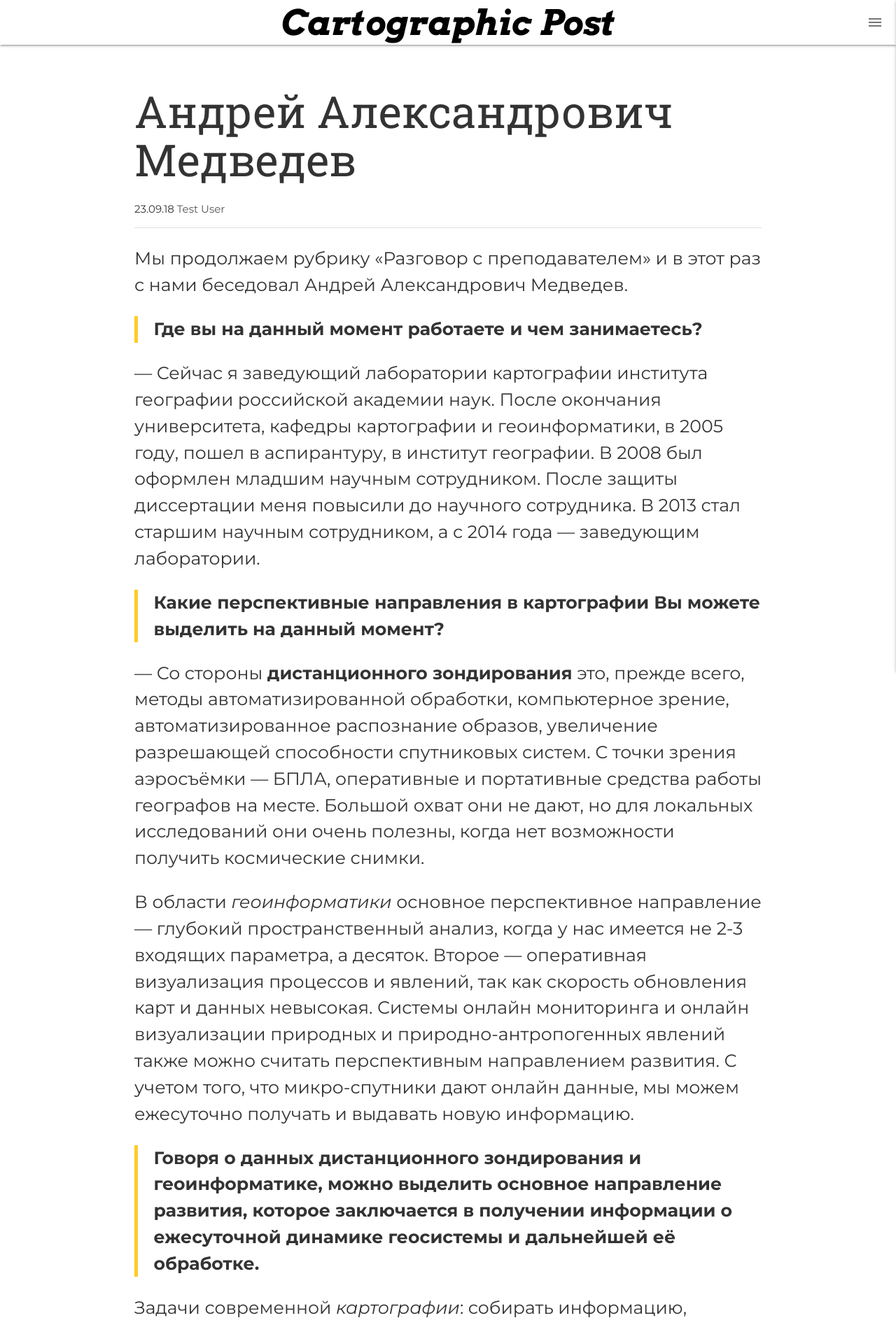
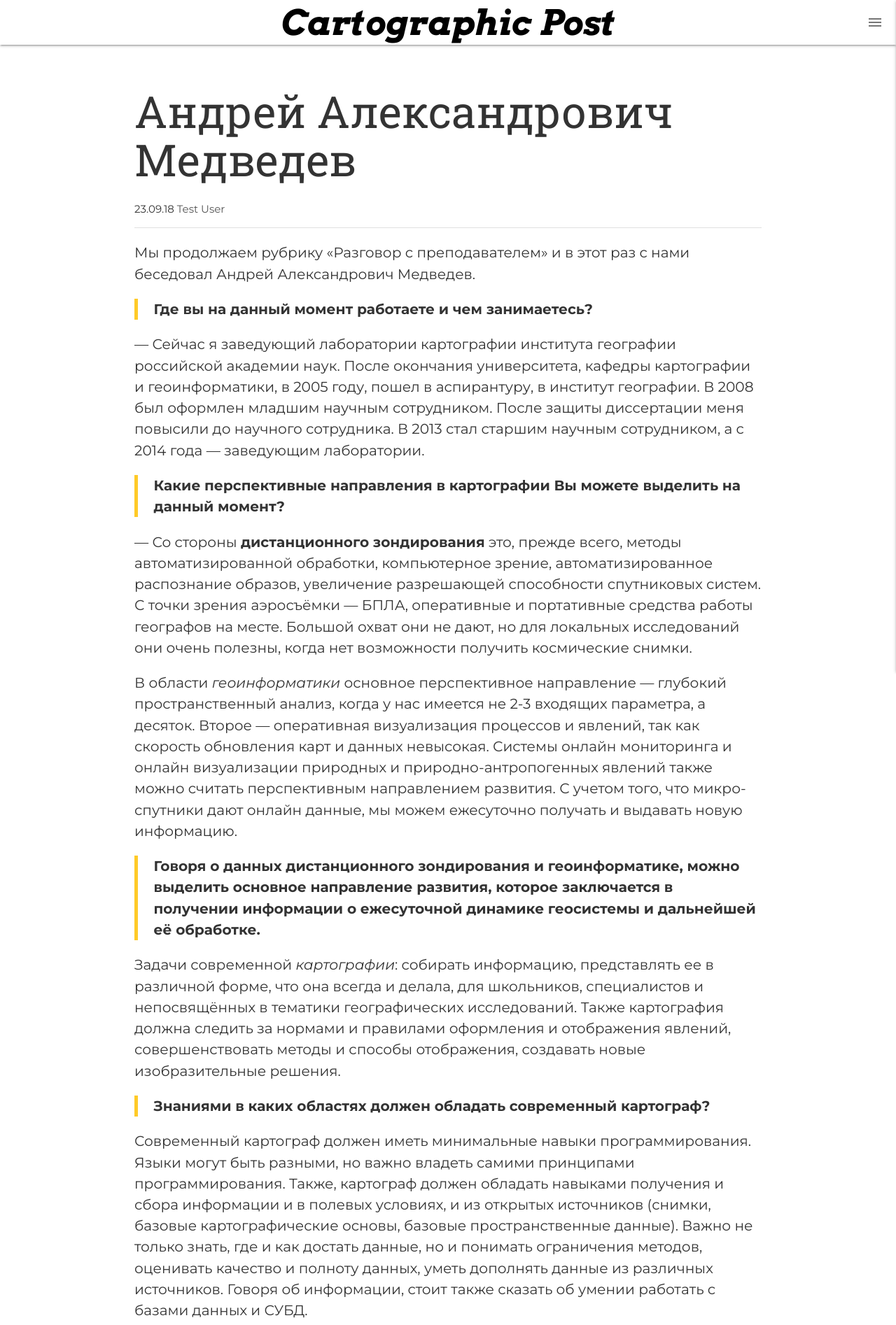
Before and after one commit to gtitov/cartpost, a Jekyll site: the page built from _posts/2018-09-23-medvedev.md, in a window 1280 px wide. Shown: the top 1894 px of the page at 70% size. Built offline with Jekyll 4.4.1, drawn with Linux system fonts in a browser that asks for light colours; nearby versions of some CDN libraries.

Commit message:
font-size

```diff
--- a/_layouts/post.html
+++ b/_layouts/post.html
@@ -11,7 +11,9 @@ layout: default
     </p>
     <div class="divider"></div>
     <div class="flow-text">
-        {{ content }}
+        <div class="post-text">
+            {{ content }}
+        </div>
     </div>
 </div>
 
--- a/_sass/main.scss
+++ b/_sass/main.scss
@@ -36,7 +36,8 @@ strong{
     font-weight: 700;
 }
 
-.flow-text {
+.post-text {
+    font-size: 80%;
 }
 
 blockquote {
@@ -44,7 +45,7 @@ blockquote {
 }
 
 code {
-    font-size: 30%;
+    font-size: 60%;
 }
 
 #author-head .col {
```
